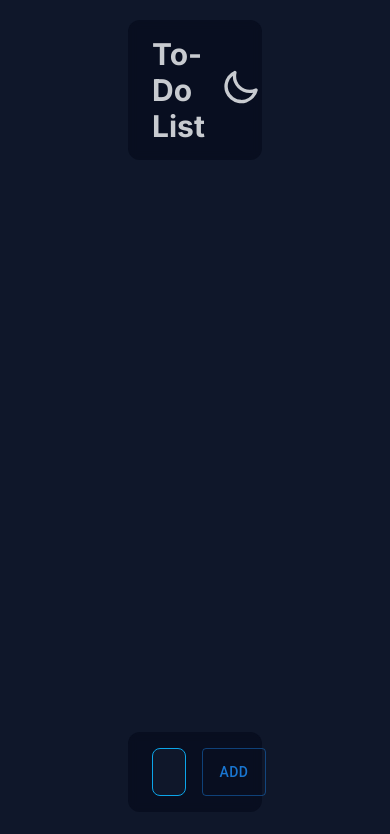
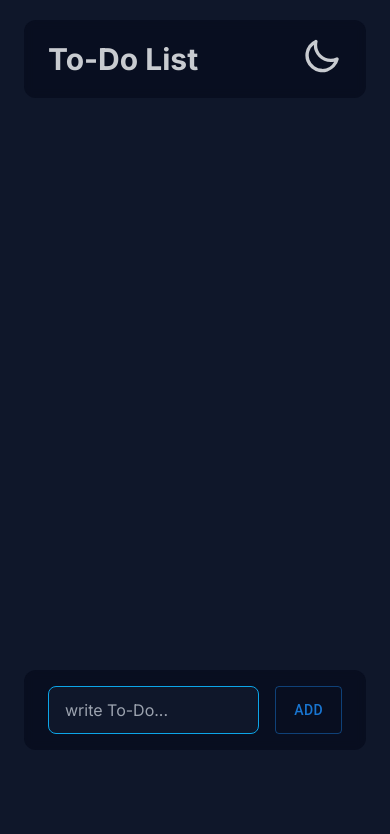
Before and after one commit to skouza101/todo-list-app-nextjs, a Next.js app: page / in a window 390 px wide. Shown: the top 834 px of the page. Built offline with nearby package versions, Linux system fonts and the light colour scheme.

Commit message:
Update page.js

```diff
--- a/src/app/page.js
+++ b/src/app/page.js
@@ -37,7 +37,7 @@ export default function Home() {
   };
 
   return (
-    <main className="w-screen min-h-full px-32 relative flex flex-col">
+    <main className="w-screen min-h-full sm:px-10 px-6 md:px-12 xl:px-32 lg:px-20 relative flex flex-col">
       <Header />
       <Task
         data={todos}
```
